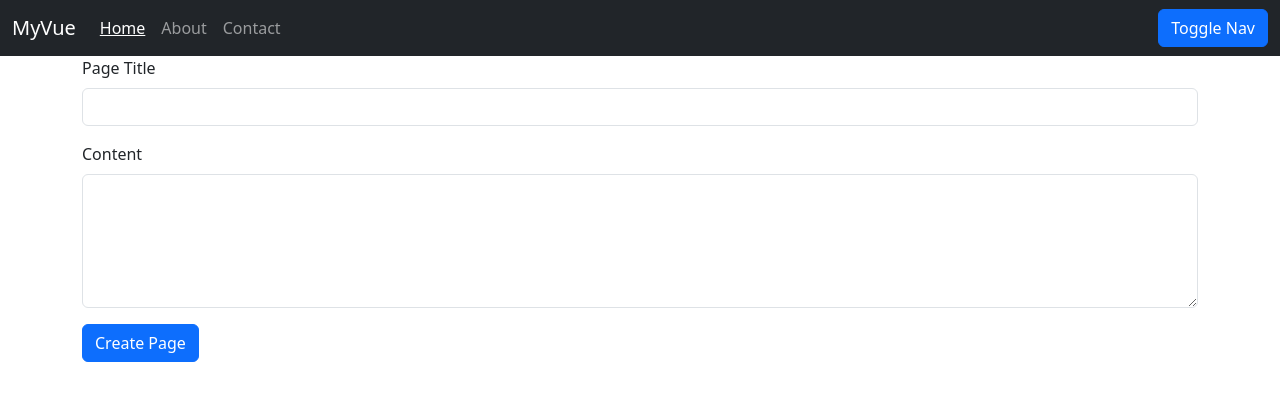
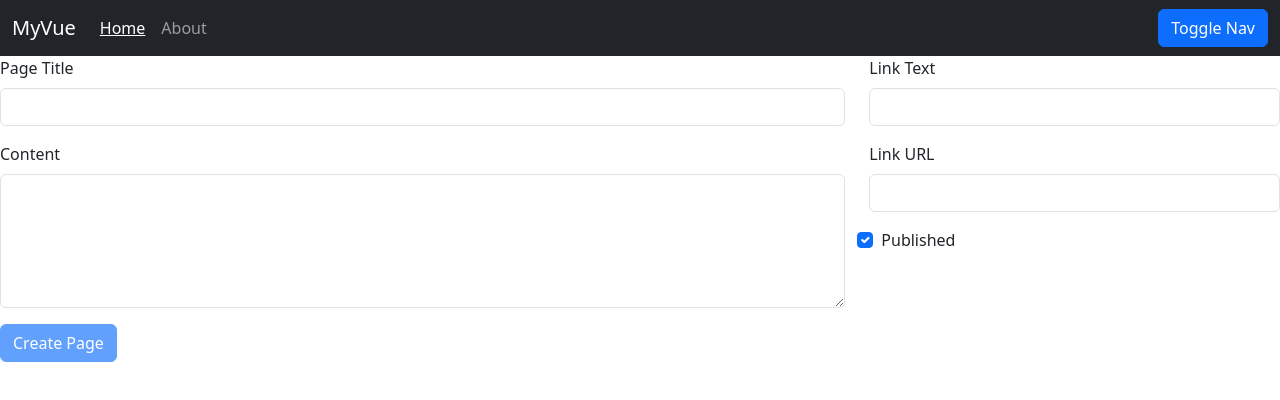
Before and after one commit to CesarOchoaNavarro/Vue-Learning, a Vue app: page / in a window 1280 px wide. Shown: the top 400 px of the page. Built offline with nearby package versions, Linux system fonts and the light colour scheme.

Commit message:
Creating Pages and Updating/Filtering data

```diff
--- a/public/pages.json
+++ b/public/pages.json
@@ -2,16 +2,20 @@
   {
     "link": { "text": "Home", "url": "index.html"},
     "pageTitle": "Home",
-    "pageContent": "This is the Home Page"
+    "pageContent": "This is the Home Page",
+    "published": true
   },
   {
     "link": { "text": "About", "url": "about.html"},
     "pageTitle": "About",
-    "pageContent": "This is the About Page"
+    "pageContent": "This is the About Page",
+    "published": true
+
   },
   {
     "link": { "text": "Contact", "url": "contact.html"},
     "pageTitle": "Contact",
-    "pageContent": "This is the Contact Page"
+    "pageContent": "This is the Contact Page",
+    "published": false
   }
 ]
--- a/src/App.vue
+++ b/src/App.vue
@@ -63,7 +63,8 @@
       this.pages = data
     },
     pageCreated(pageObj) {
-      console.log(pageObj)
+      // Pushing new page item to pages array
+      this.pages.push(pageObj)
     }
   }
 }
--- a/src/components/CreatePage.vue
+++ b/src/components/CreatePage.vue
@@ -1,6 +1,7 @@
 <template>
-    <div class="container mb-3">
-        <form action="">
+    <form action="" class="container-mb-3">
+      <div class="row">
+        <div class="col-md-8">
             <div class="mb-3">
                 <label for="" class="form-label">
                     Page Title
@@ -23,23 +24,92 @@
                     v-model="content"
                 ></textarea>
             </div>
+        </div>
+
+        <div class="col">
             <div class="mb-3">
-                <button
-                    class="btn btn-primary"
-                    @click.prevent="pageCreated({pageTitle, content})"
-                >Create Page</button>
+                <label for="" class="form-label">
+                    Link Text
+                </label>
+                <input
+                    type="text"
+                    class="form-control"
+                    v-model="LinkText"
+                />
             </div>
-        </form>
-    </div>
+            <div class="mb-3">
+                <label for="" class="form-label">
+                  Link URL
+                </label>
+                <input
+                    type="text"
+                    class="form-control"
+                    v-model="LinkUrl"
+                />
+            </div>
+            <div class="row mb-3">
+                <div class="form-check">
+                    <input class="form-check-input" type="checkbox" v-model="published">
+                    <label class="form-check-label" for="gridCheck1">
+                    Published
+                    </label>
+                </div>
+            </div>
+          </div>
+          <div class="mb-3">
+              <button
+                  class="btn btn-primary"
+                  :disabled="isFormInvalid"
+                  @click.prevent="submitForm"
+              >Create Page</button>
+          </div>
+      </div>
+    </form>
+
 </template>
 <script>
+
 export default {
     props: ['pageCreated'],
+    computed: {
+      isFormInvalid() {
+        return !this.pageTitle || !this.content || !this.LinkText || !this.LinkUrl;
+      }
+    },
     data() {
       return {
         pageTitle: '',
-        content: ''
+        content: '',
+        LinkText: '',
+        LinkUrl: '',
+        published: true
+      }
+    },
+    methods: {
+      submitForm() {
+        if(!this.pageTitle || !this.content || !this.LinkText || !this.LinkUrl) {
+          alert('Please fill out form')
+          return
+        }
+
+        this.pageCreated({
+          pageTitle: this.pageTitle,
+          content: this.content,
+          link: {
+            text: this.LinkText,
+            url: this.LinkUrl
+          },
+          published: this.published
+        })
+
+        this.pageTitle = '',
+        this.content = '',
+        this.LinkText = '',
+        this.LinkUrl = '',
+        this.published = true
       }
     }
 }
+
+
 </script>
--- a/src/components/Navbar.vue
+++ b/src/components/Navbar.vue
@@ -5,7 +5,7 @@
 
       <div class="collapse navbar-collapse" id="navbarSupportedContent">
         <ul class="navbar-nav me-auto">
-          <li v-for="(page, index) in pages" class="nav-item" :key="index">
+          <li v-for="(page, index) in publishedPages" class="nav-item" :key="index">
             <navbar-link
               :page="page"
               :isActive="activePage == index"
@@ -35,6 +35,13 @@
   },
   created() { // created loads after options API but before the page has actually rendered
     this.getThemeSettings()
+  },
+  computed: {
+    publishedPages() {
+      // filter uses a callbacka function that return bool value.
+      // If true that value will be in the array and if not it will be left out
+      return this.pages.filter(p => p.published)
+    }
   },
   //navLinkClick is a function that executes on click passing the current index to child ()
   props: ['pages', 'activePage', 'navLinkClick'],
```
